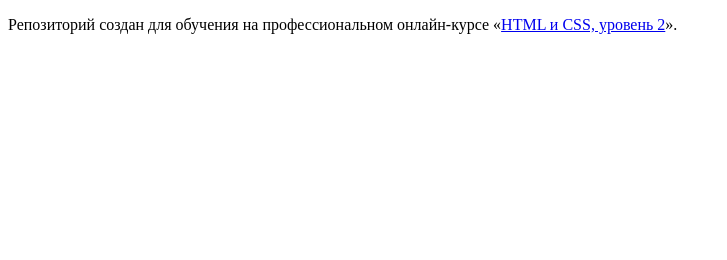
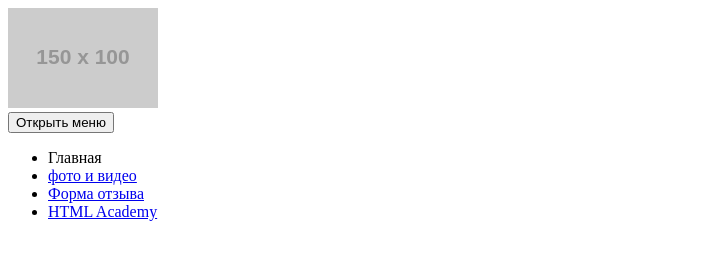
Before and after one commit to shurawi/952231-sedona-17, a plain HTML site: page source/index.html in a window 1280 px wide. Shown: the whole page, without its empty margins (0-727 px from the left). Drawn offline with Linux system fonts and the light colour scheme; placeholder pictures from the web are drawn by us.

Commit message:
Верстка блока main-nav

```diff
--- a/source/index.html
+++ b/source/index.html
@@ -6,7 +6,31 @@
   </head>
   <body>
 
-    <p>Репозиторий создан для обучения на профессиональном онлайн‑курсе «<a href="https://htmlacademy.ru/intensive/adaptive">HTML и CSS, уровень 2</a>».</p>
+    <header class="page-header">
+      <a class="page-header__logo">
+        <img class="page-header__logo-image" src="http://placehold.it/150x100" width="150" height="100" alt="Туристический городок «Седона»">
+      </a>
+      <nav class="main-nav">
+        <button class="main-nav__toggle" type="button">Открыть меню</button>
+        <div class="main-nav__wrapper">
+          <ul class="main-nav__list site-list">
+            <li class="site-list__item">
+              <a>Главная</a>
+            </li>
+            <li class="site-list__item">
+              <a href="photo.html">фото и видео</a>
+            </li>
+            <li class="site-list__item">
+              <a href="form.html">Форма отзыва</a>
+            </li>
+            <li class="site-list__item">
+              <a href="#">HTML Academy</a>
+            </li>
+          </ul>
+        </div>
+      </nav>
+
+    </header>
 
   </body>
 </html>
```
Also changed, not shown: Readme.md.
